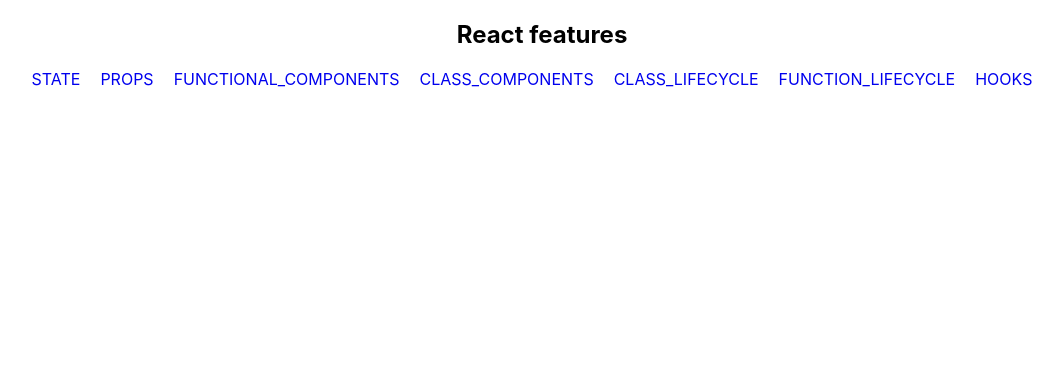
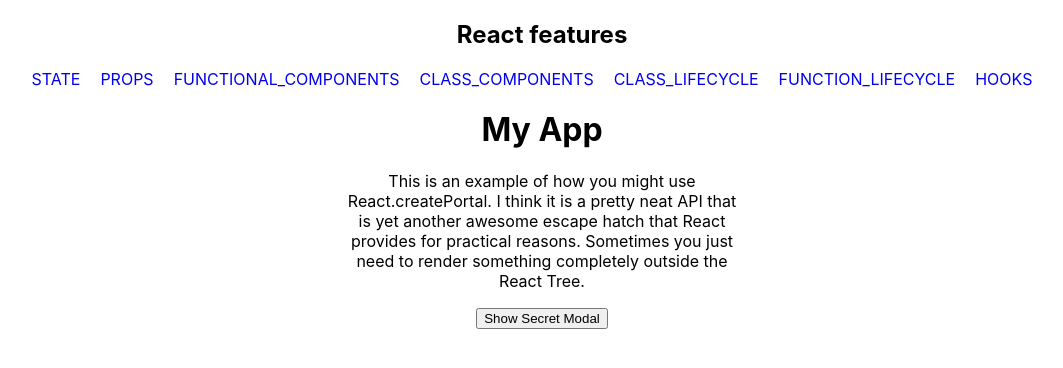
Before and after one commit to bhatappu11/ReactPractice, a React (Create React App) app: page / in a window 1280 px wide. Shown: the top 368 px of the page, without its empty margins (98-1161 px from the left). Built offline with nearby package versions, Linux system fonts and the light colour scheme.

Commit message:
[Arpitha]REFACTORED: demonstrating portal concepts

```diff
--- a/src/App.js
+++ b/src/App.js
@@ -1,4 +1,5 @@
 import logo from './logo.svg';
+import React from 'react';
 import './App.css';
 import State from './pages/state/State';
 import Props from './pages/props/Props';
@@ -9,11 +10,17 @@ import Class from './pages/class/Class';
 import ClassLifeCycle from './pages/classlifecycle/ClassLifeCycle';
 import FuncLifeCycle from './pages/functionlifecycle/FuncLifeCycle';
 import ReactHooks from './pages/hooks/ReactHooks';
+import Modal from './components/modal/Modal';
 
 function App() {
+  const showPortal = false;
+  const [showModal, setShowModal] = React.useState(false);
+  const handleShowMessageClick = () => setShowModal(true)
+  const handleCloseModal = () => setShowModal(false)
   return (
+    <div className="App">
     <Router>
-    <div className="App">
+
       <Routes>
         <Route exact path="/" element={<Home />}></Route>
         <Route exact path="/state" element={<State />}></Route>
@@ -24,8 +31,40 @@ function App() {
         <Route exact path="/funclifecycle" element={<FuncLifeCycle />}></Route>
         <Route exact path="/hooks" element={<ReactHooks />}></Route>
       </Routes>
+
+    </Router>
+    <div
+    style={{
+      height: '100%',
+      display: 'grid',
+      justifyContent: 'center',
+      alignItems: 'center',
+    }}
+  >
+    <div
+      style={{
+        maxWidth: 400,
+        position: 'relative',
+      }}
+    >
+      <h1>My App</h1>
+      <p>
+        This is an example of how you might use React.createPortal. I think
+        it is a pretty neat API that is yet another awesome escape hatch
+        that React provides for practical reasons. Sometimes you just need
+        to render something completely outside the React Tree.
+      </p>
+      <button onClick={handleShowMessageClick}>
+        Show Secret Modal
+      </button>
+      {showModal ? (
+        <Modal onClose={handleCloseModal}>
+          This is the secret modal message!
+        </Modal>
+      ) : null}
     </div>
-    </Router>
+  </div>
+  </div>
   );
 }
 
```
